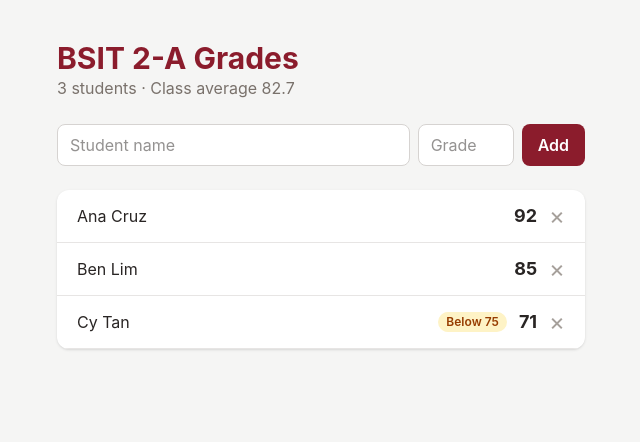
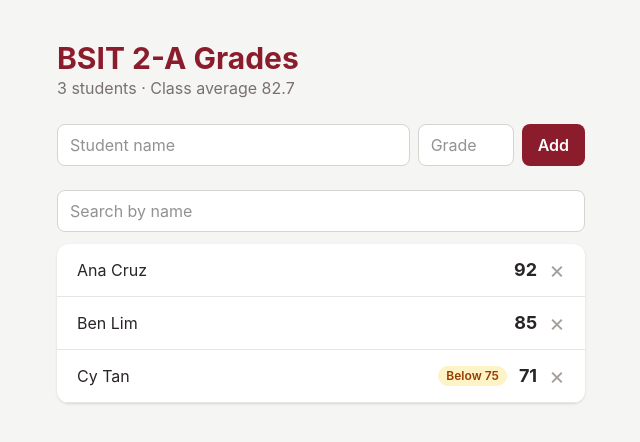
Before and after one commit to StiflingCorn921-create/grade-tracker, a React (Vite) app: page / in a window 1280 px wide. Shown: the top 442 px of the page, without its empty margins (319-959 px from the left). Built offline with nearby package versions, Linux system fonts and the light colour scheme.

Commit message:
feat: search students and memoize the average

```diff
--- a/src/App.jsx
+++ b/src/App.jsx
@@ -1,4 +1,4 @@
-import { useState, useEffect } from 'react'
+import { useState, useEffect, useMemo } from 'react'
 import Header from './components/Header.jsx'
 import AddStudentForm from './components/AddStudentForm.jsx'
 import StudentList from './components/StudentList.jsx'
@@ -15,6 +15,7 @@ function App() {
     if (saved) return JSON.parse(saved)
     return startingStudents
   })
+  const [search, setSearch] = useState('')
 
   useEffect(() => {
     localStorage.setItem('students', JSON.stringify(students))
@@ -28,19 +29,29 @@ function App() {
     setStudents(students.filter((s) => s.id !== id))
   }
 
+  const visibleStudents = students.filter((s) =>
+    s.name.toLowerCase().includes(search.toLowerCase())
+  )
+
   const count = students.length
-  let average = 0
-  if (count > 0) {
+  const average = useMemo(() => {
+    if (students.length === 0) return 0
     const total = students.reduce((sum, s) => sum + s.grade, 0)
-    average = Math.round((total / count) * 10) / 10
-  }
+    return Math.round((total / students.length) * 10) / 10
+  }, [students])
 
   return (
     <div className="min-h-screen bg-stone-100 text-stone-800">
       <main className="mx-auto max-w-xl px-6 py-10">
         <Header count={count} average={average} />
         <AddStudentForm onAdd={handleAdd} />
-        <StudentList students={students} onDelete={handleDelete} />
+        <input
+          value={search}
+          onChange={(e) => setSearch(e.target.value)}
+          placeholder="Search by name"
+          className="mb-3 w-full rounded-lg border border-stone-300 bg-white px-3 py-2"
+        />
+        <StudentList students={visibleStudents} onDelete={handleDelete} />
       </main>
     </div>
   )
```
